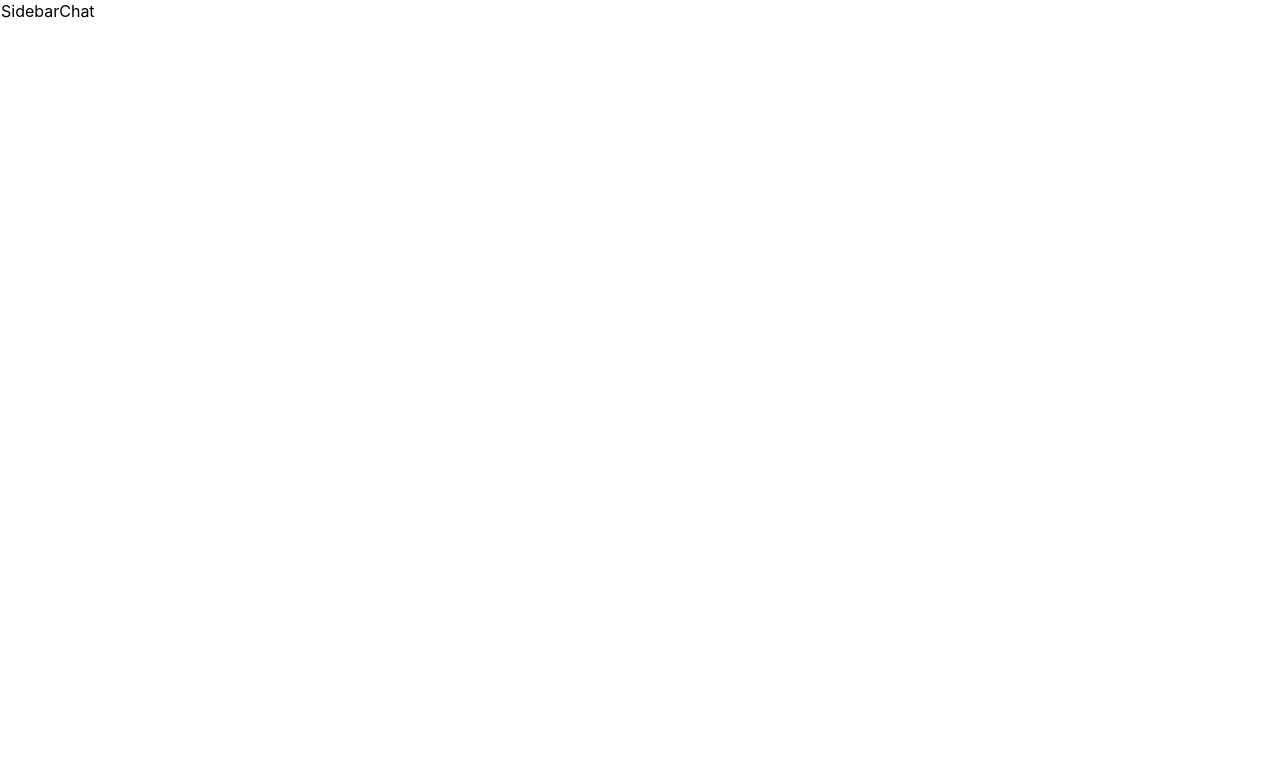
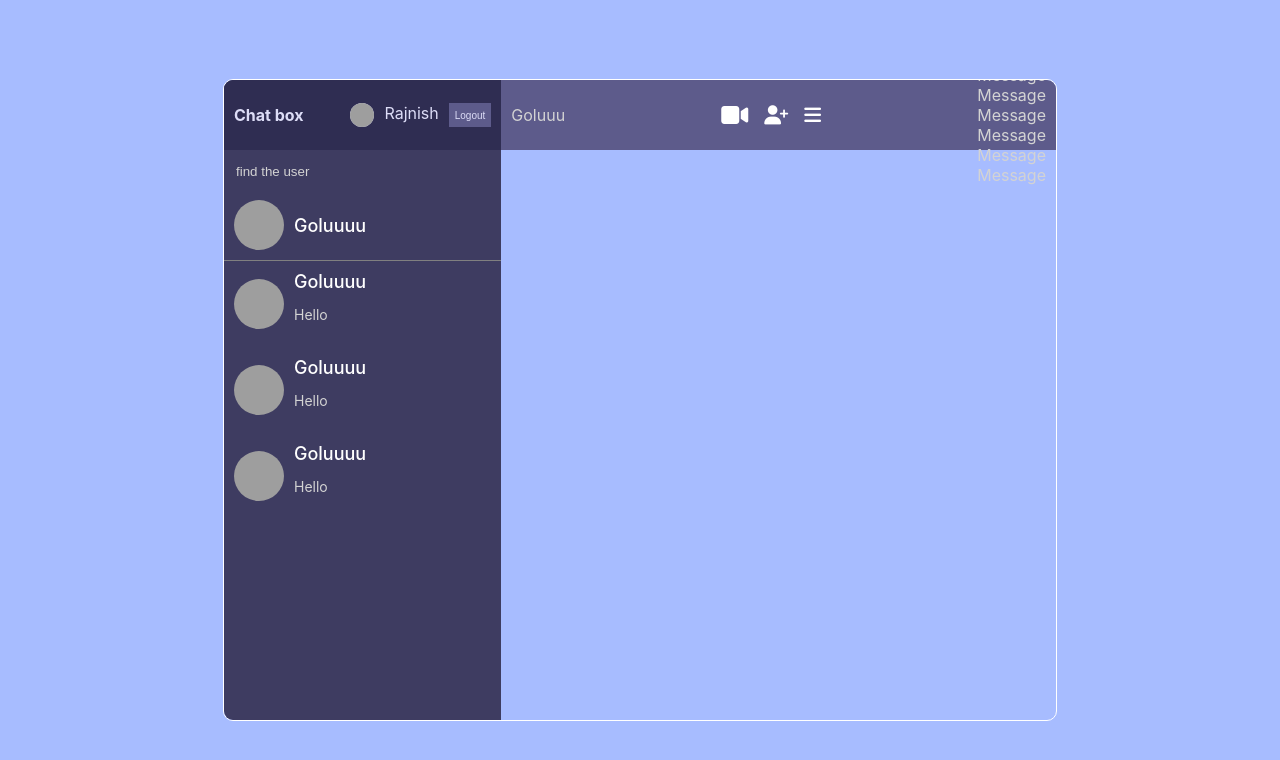
Before and after one commit to rajnishtiwari96766/app101, a React (Create React App) app: page / in a window 1280 px wide. Shown: the top 760 px of the page. Built offline with nearby package versions, Linux system fonts and the light colour scheme; grey boxes are pictures that could not be loaded.

Commit message:
new commit

```diff
--- a/public/index.html
+++ b/public/index.html
@@ -25,6 +25,7 @@
       Learn how to configure a non-root public URL by running `npm run build`.
     -->
     <title>React App</title>
+    <link rel="stylesheet" href="https://cdnjs.cloudflare.com/ajax/libs/font-awesome/6.4.0/css/all.min.css">
   </head>
   <body>
     <noscript>You need to enable JavaScript to run this app.</noscript>
--- a/src/components/chat.jsx
+++ b/src/components/chat.jsx
@@ -1,8 +1,18 @@
 import React from 'react'
-
-function Chat() {
+import Messages from './messages'
+const Chat=()=> {
   return (
-    <div>Chat</div>
+    <div className='chat'>
+      <div className="chatInfo">
+        <span>Goluuu</span>
+        <div className="chatIcons">
+          <span><i class="fa-solid fa-video fa-lg"></i></span>
+          <span><i class="fa-solid fa-user-plus"></i></span>
+          <span><i class="fa-solid fa-bars"></i></span>
+        </div>
+        <Messages/>
+      </div>
+    </div>
   )
 }
 
--- a/src/components/chats.jsx
+++ b/src/components/chats.jsx
@@ -0,0 +1,31 @@
+import React from 'react'
+
+const Chats=()=> {
+  return (
+    <div className='chats'>
+         <div className='userChat'>
+            <img src='https://encrypted-tbn0.gstatic.com/images?q=tbn:ANd9GcSly0txX3sRodpDz5r6KSUwalEsKE9uxNJk9Q&usqp=CAU'></img>
+            <div className='userChatInfo'>
+                <span>Goluuuu</span>
+                <p>Hello</p>
+            </div>
+        </div>
+         <div className='userChat'>
+            <img src='https://encrypted-tbn0.gstatic.com/images?q=tbn:ANd9GcSly0txX3sRodpDz5r6KSUwalEsKE9uxNJk9Q&usqp=CAU'></img>
+            <div className='userChatInfo'>
+                <span>Goluuuu</span>
+                <p>Hello</p>
+            </div>
+        </div>
+         <div className='userChat'>
+            <img src='https://encrypted-tbn0.gstatic.com/images?q=tbn:ANd9GcSly0txX3sRodpDz5r6KSUwalEsKE9uxNJk9Q&usqp=CAU'></img>
+            <div className='userChatInfo'>
+                <span>Goluuuu</span>
+                <p>Hello</p>
+            </div>
+        </div>
+    </div>
+  )
+}
+
+export default Chats
--- /dev/null
+++ b/src/components/message.jsx
@@ -0,0 +1,9 @@
+import React from 'react'
+
+function Message() {
+  return (
+    <div>Message</div>
+  )
+}
+
+export default Message
--- a/src/components/messages.jsx
+++ b/src/components/messages.jsx
@@ -1,8 +1,16 @@
 import React from 'react'
-
-function Messages() {
+import Message from './message'
+const Messages=()=> {
   return (
-    <div>Messages</div>
+    <div className='messages'>
+      <Message/>
+      <Message/>
+      <Message/>
+      <Message/>
+      <Message/>
+      <Message/>
+      <Message/>
+    </div>
   )
 }
 
--- a/src/components/navbar.jsx
+++ b/src/components/navbar.jsx
@@ -0,0 +1,16 @@
+import React from 'react'
+
+const Navbar=()=> {
+  return (
+    <div className='navbar'>
+        <span className='logo'>Chat box</span>
+        <div className="user">
+            <img src='https://encrypted-tbn0.gstatic.com/images?q=tbn:ANd9GcSly0txX3sRodpDz5r6KSUwalEsKE9uxNJk9Q&usqp=CAU' alt='Loading' />
+            <span>Rajnish</span>
+            <button>Logout </button>
+        </div>
+    </div>
+  )
+}
+
+export default Navbar
--- a/src/components/searchbar.jsx
+++ b/src/components/searchbar.jsx
@@ -0,0 +1,20 @@
+import React from 'react'
+
+function Searchbar() {
+  return (
+    <div className='search'>
+        <div className='searchForm'>
+            <input type='text' placeholder='find the user'/>
+        </div>
+
+        <div className='userChat'>
+            <img src='https://encrypted-tbn0.gstatic.com/images?q=tbn:ANd9GcSly0txX3sRodpDz5r6KSUwalEsKE9uxNJk9Q&usqp=CAU'></img>
+            <div className='userChatInfo'>
+                <span>Goluuuu</span>
+            </div>
+        </div>
+    </div>
+  )
+}
+
+export default Searchbar
--- a/src/components/sidebar.jsx
+++ b/src/components/sidebar.jsx
@@ -1,9 +1,16 @@
 import React from 'react'
+import Navbar from './navbar'
+import Searchbar from './searchbar'
+import Chats from './chats'
 
-function Sidebar() {
+function  Sidebar() {
   return (
-    <div>Sidebar</div>
+    <div className='sidebar'>
+      <Navbar/>
+      <Searchbar/>
+      <Chats/>
+    </div>
   )
 }
 
-export default Sidebar
+export default  Sidebar
--- a/src/style.scss
+++ b/src/style.scss
@@ -69,10 +69,131 @@
     }
 }
 
+.home{
+    background-color: #a7bcff;
+    height: 100vh;
+    display: flex;
+    align-items: center;
+    justify-content: center;
+}
 .container{
     border: 1px solid white;
     border-radius: 10px;
     width: 65%;
     height: 80%;
     display: flex;
+    overflow: hidden;
 }
+
+.sidebar{
+    flex: 1;
+    background-color: #3e3c61;
+
+    .navbar{
+        display:flex;
+        align-items: center;
+        background-color: #2f2d52;
+        height: 50px;
+        padding: 10px;
+        justify-content: space-between;
+        color: #ddddf7;
+
+        .logo{
+            font-weight: bold;
+        }
+
+        .user{
+            display: flex;
+            gap: 10px;
+        }
+
+        img{
+            background-color: #ddddf7;
+            height: 24px;
+            width: 24px;
+            border-radius: 50%;
+            object-fit: cover;
+        }
+
+        button{
+            background-color: #5d5b8b;
+            color: #ddddf7;
+            font-size: 10px;
+            border: none;
+            cursor: pointer;
+        }
+    }
+    .search{
+        border-bottom: 1px solid gray;
+
+        .searchForm{
+            padding: 10px;
+            input{
+                background-color:transparent;
+                border: none;
+                color: white;
+                outline: none;
+
+                &::placeholder{
+                    color: lightgray;
+                }
+            }
+        }
+    }
+
+    .userChat{
+        padding: 10px;
+        display: flex;
+        align-items: center;
+        gap: 10px;
+        color: white;
+        cursor: pointer;
+
+        &:hover{
+            background-color: #2f2d52;
+        }
+        img{
+            width:50px;
+            height: 50px;
+            border-radius: 50%;
+            object-fit: cover;
+        }
+
+        .userChatInfo{
+            span{
+                font-size: 18px;
+                font-weight: 500;
+            }
+
+            p{
+                font-size: 14px;
+                color: lightgray;
+            }
+        }
+    }
+}
+
+.chat{
+    flex: 2;
+
+    .chatInfo{
+        height: 50px;
+        background-color: #5d5b8b;
+        display: flex;
+        align-items: center;
+        justify-content: space-between;
+        color: lightgray;
+        padding: 10px;
+    }
+
+    .chatIcons{
+        span{
+            // position: fixed;
+        margin: 7px;
+        padding: 1px;
+        font-size:larger;
+        color: white;
+        cursor: pointer;
+        }
+    }
+}
```
